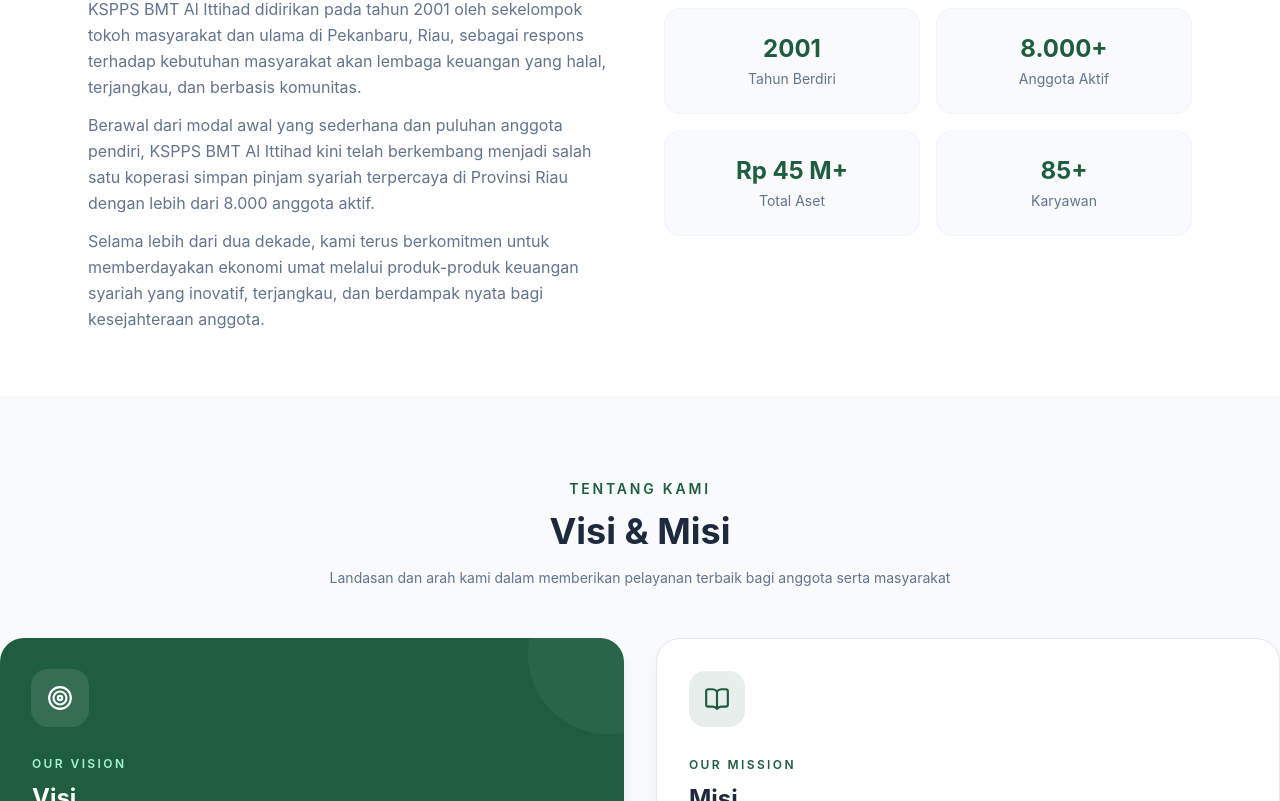
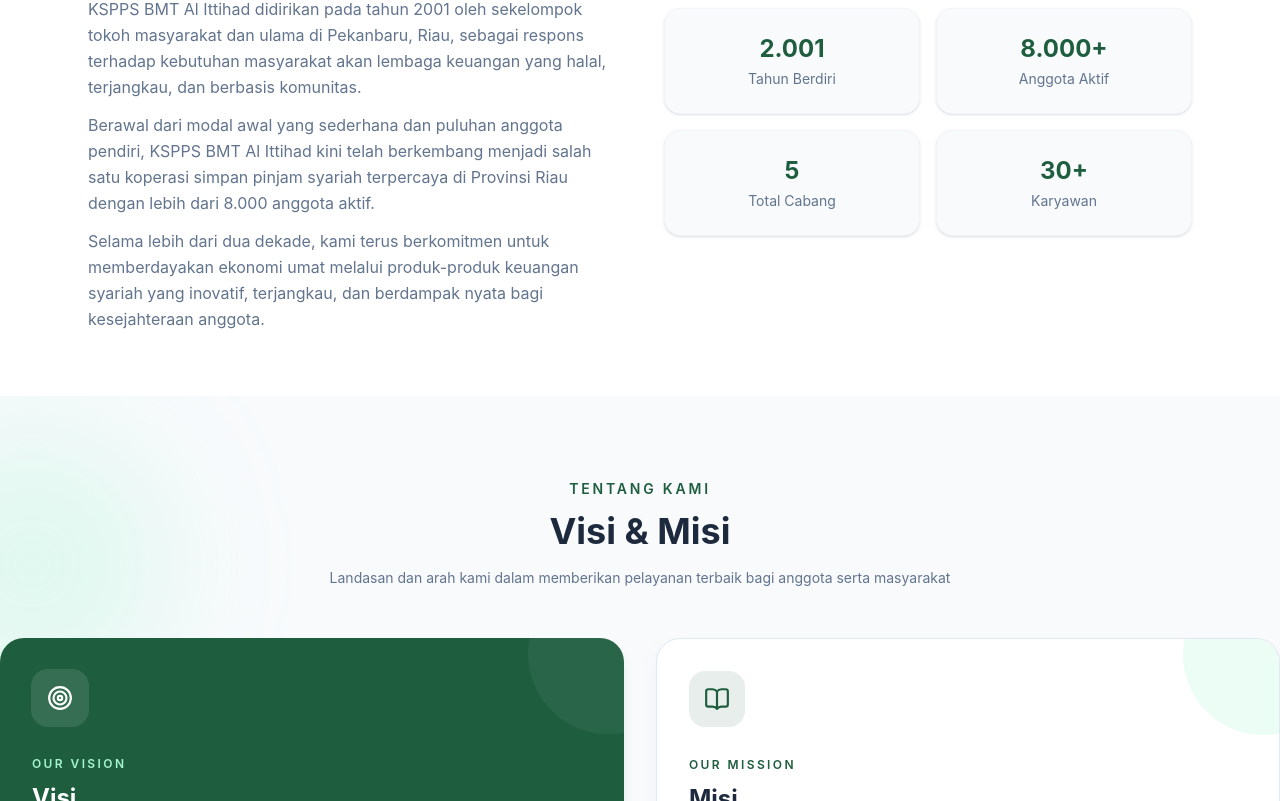
Before and after one commit to putri58/bmt-sistem, a React (Vite) app: page /tentang in a window 1280 px wide. Shown: the part 499-1300 px from the top of the page. Built offline with nearby package versions, Linux system fonts and the light colour scheme; no server answers.

Commit message:
perbaikan halaman tentang

```diff
--- a/src/pages/guest/Home.jsx
+++ b/src/pages/guest/Home.jsx
@@ -177,7 +177,7 @@
           <div className="grid items-center gap-12 md:grid-cols-2">
             <div>
               <span className="mb-4 inline-block rounded-full border border-emerald-500/30 bg-emerald-500/10 px-4 py-1.5 text-xs font-semibold text-emerald-400">
-                ✦ Terpercaya Sejak Tahun 2000
+                ✦ Terpercaya Sejak Tahun 2001
               </span>
               <h1 className="text-4xl font-bold leading-tight md:text-5xl">
                 Koperasi Simpan Pinjam Pembiayaan Syariah{" "}
--- a/src/pages/guest/Tentang.jsx
+++ b/src/pages/guest/Tentang.jsx
@@ -1,16 +1,84 @@
+import { useState, useEffect, useRef } from "react";
 import { Link } from "react-router-dom";
 import strukturOrganisasi from "../../data/strukturOrganisasi";
 import {
-  Landmark,
   ShieldCheck,
   Target,
   Heart,
   Award,
-  Users,
   BookOpen,
   ArrowRight,
 } from "lucide-react";
 
+/* ─────────────────────────────────────────────────────────
+   KOMPONEN ANIMASI ANGKA (COUNTER)
+───────────────────────────────────────────────────────── */
+function AnimatedCounter({ value }) {
+  const [count, setCount] = useState(0);
+  const [hasAnimated, setHasAnimated] = useState(false);
+  const ref = useRef(null);
+
+  // Mengambil angka murni (misal: "8.000+" -> 8000)
+  const numericValue = parseInt(value.replace(/\D/g, ""), 10) || 0;
+  const hasPlus = value.includes("+");
+  const isFormattedDot = value.includes(".");
+
+  useEffect(() => {
+    const observer = new IntersectionObserver(
+      ([entry]) => {
+        if (entry.isIntersecting && !hasAnimated) {
+          setHasAnimated(true);
+
+          let start = 0;
+          const end = numericValue;
+          const duration = 2000; // Durasi 2 detik
+          const frameDuration = 1000 / 60; // 60 FPS
+          const totalFrames = Math.round(duration / frameDuration);
+          let frame = 0;
+
+          const timer = setInterval(() => {
+            frame++;
+            // Rumus Ease-Out (gerakan melambat halus di akhir)
+            const progress = frame / totalFrames;
+            const easeOutProgress = 1 - Math.pow(1 - progress, 3);
+            const currentCount = Math.round(end * easeOutProgress);
+
+            if (frame >= totalFrames) {
+              setCount(end);
+              clearInterval(timer);
+            } else {
+              setCount(currentCount);
+            }
+          }, frameDuration);
+        }
+      },
+      { threshold: 0.3 }
+    );
+
+    if (ref.current) {
+      observer.observe(ref.current);
+    }
+
+    return () => observer.disconnect();
+  }, [numericValue, hasAnimated]);
+
+  // Format angka kembali dengan titik jika ribuan
+  const formattedCount =
+    isFormattedDot || numericValue >= 1000
+      ? new Intl.NumberFormat("id-ID").format(count)
+      : count;
+
+  return (
+    <span ref={ref}>
+      {formattedCount}
+      {hasPlus && "+"}
+    </span>
+  );
+}
+
+/* ─────────────────────────────────────────────────────────
+   DATA NILAI
+───────────────────────────────────────────────────────── */
 const nilai = [
   {
     icon: ShieldCheck,
@@ -34,6 +102,9 @@
   },
 ];
 
+/* ─────────────────────────────────────────────────────────
+   HALAMAN UTAMA TENTANG
+───────────────────────────────────────────────────────── */
 export default function Tentang() {
   return (
     <div>
@@ -97,14 +168,16 @@
               {[
                 { label: "Tahun Berdiri", value: "2001" },
                 { label: "Anggota Aktif", value: "8.000+" },
-                { label: "Total Aset", value: "Rp 45 M+" },
-                { label: "Karyawan", value: "85+" },
+                { label: "Total Cabang", value: "5" },
+                { label: "Karyawan", value: "30+" },
               ].map((s) => (
                 <div
                   key={s.label}
-                  className="rounded-2xl border border-slate-100 bg-slate-50 p-6 text-center"
+                  className="rounded-2xl border border-slate-100 bg-slate-50 p-6 text-center shadow-sm"
                 >
-                  <p className="text-2xl font-bold text-[#1E5E3F]">{s.value}</p>
+                  <p className="text-2xl font-bold text-[#1E5E3F]">
+                    <AnimatedCounter value={s.value} />
+                  </p>
                   <p className="mt-1 text-sm text-slate-500">{s.label}</p>
                 </div>
               ))}
@@ -116,7 +189,7 @@
       {/* VISI MISI */}
       <section className="relative overflow-hidden bg-slate-50 py-20">
         {/* Decorative background */}
-        <div className="absolute -left-24 top-10 h-64 w-64 rounded-full bg-emeralad-200/30 blur-3xl" />
+        <div className="absolute -left-24 top-10 h-64 w-64 rounded-full bg-emerald-200/30 blur-3xl" />
         <div className="absolute -right-24 bottom-10 h-64 w-64 rounded-full bg-green-200/30 blur-3xl" />
         <div className="relative mx-auto max-w-6xl px-6" />
         {/* Heading */}
@@ -135,25 +208,24 @@
         {/* Visi Misi */}
         <div className="grid gap-8 md:grid-cols-2">
           {/* Visi */}
-          <div className="group relative overflow-hidden rounded-3xl bg-[#1E5E3F] p-8 text-white shadow-lg shadow-green-900/10 transition-all duration-500 hover:=-translate-y-2 hover:shadow-2xl hover:shadow-green-900/20">
+          <div className="group relative overflow-hidden rounded-3xl bg-[#1E5E3F] p-8 text-white shadow-lg shadow-green-900/10 transition-all duration-500 hover:-translate-y-2 hover:shadow-2xl hover:shadow-green-900/20">
             {/* Decoration circle */}
             <div className="absolute -right-16 -top-16 h-40 w-40 rounded-full bg-white/5 transition-transform duration-700 group-hover:scale-150" />
             <div className="absolute -bottom-20 -left-20 h-40 w-40 rounded-full bg-emerald-400/10 blur-2xl" />
             {/* icon */}
-            <div className="relative mb-6 flex h-14 w-14 items-center justify-center rounded-2xl bg-white/10 ring-1 ring-white/10 transition-all duration-500 group-hover:rotate-6 group-hover:scale-110 group-hover:bg-wgite/15">
+            <div className="relative mb-6 flex h-14 w-14 items-center justify-center rounded-2xl bg-white/10 ring-1 ring-white/10 transition-all duration-500 group-hover:rotate-6 group-hover:scale-110 group-hover:bg-white/15">
               <Target
                 size={26}
                 className="transition-transform duration-500 group-hover:scale-110"
               />
             </div>
-            <div className="relativer">
+            <div className="relative">
               <span className="text-xs font-semibold uppercase tracking-[0.2em] text-emerald-200">
                 Our Vision
               </span>
               <h2 className="mt-2 text-2xl font-bold">Visi</h2>
               <div className="mt-4 h-1 w-10 rounded-full bg-emerald-300 transition-all duration-500 group-hover:w-20" />
               <p className="mt-5 leading-7 text-green-100">
-                {" "}
                 Menjadi koperasi simpan pinjam dan pembiayaan syariah yang
                 terpercaya, profesional, dan berdaya saing tinggi dalam rangka
                 mewujudkan kesejahteraan anggota dan masyarakat berdasarkan
@@ -161,15 +233,15 @@
               </p>
             </div>
             {/* bottom decoration */}
-            <div className="relative mt-8 flex items-center gap-2 text-xs font-medium text-emerald">
+            <div className="relative mt-8 flex items-center gap-2 text-xs font-medium text-emerald-200">
               <span className="h-1.5 w-1.5 animate-pulse rounded-full bg-emerald-300" />{" "}
               Berlandaskan Prinsip Syariah
             </div>
           </div>
-          {/* misi */}
+          {/* Misi */}
           <div className="group relative overflow-hidden rounded-3xl border border-slate-200 bg-white p-8 shadow-lg shadow-slate-200/50 transition-all duration-500 hover:-translate-y-2 hover:border-emerald-200 hover:shadow-2xl hover:shadow-emerald-900/10">
-            {/* Decorative backgronud */}
-            <div className="absolute -right-16 -top-16 h-40 w-40 rounded-full bg-emeralad-50 transition-transform duration-700 group-hover:scale-150" />
+            {/* Decorative background */}
+            <div className="absolute -right-16 -top-16 h-40 w-40 rounded-full bg-emerald-50 transition-transform duration-700 group-hover:scale-150" />
             <div className="absolute -bottom-20 -left-20 h-40 w-40 rounded-full bg-green-100/40 blur-2xl" />
             {/* icon */}
             <div className="relative mb-6 flex h-14 w-14 items-center justify-center rounded-2xl bg-[#1E5E3F]/10 transition-all duration-500 group-hover:-rotate-6 group-hover:scale-110 group-hover:bg-[#1E5E3F]/15">
@@ -190,8 +262,8 @@
               </p>
             </div>
             {/* Bottom decoration */}
-            <div className="relative mt-8 flex items-center gp-2 text-xs font-medium text-[#1E5E3F]">
-              <span className="h-1.5 animate-pulse rounded-full bg-[#1E5E3F]" />{" "}
+            <div className="relative mt-8 flex items-center gap-2 text-xs font-medium text-[#1E5E3F]">
+              <span className="h-1.5 w-1.5 animate-pulse rounded-full bg-[#1E5E3F]" />{" "}
               Untuk Kesejahteraan bersama
             </div>
           </div>
@@ -244,7 +316,8 @@
               Legalitas & Perizinan
             </h2>
             <p className="mt-2 text-sm text-slate-600">
-        Terdaftar dan beroperasi secara sah berdasarkan legalitas hukum yang berlaku.
+              Terdaftar dan beroperasi secara sah berdasarkan legalitas hukum
+              yang berlaku.
             </p>
           </div>
 
@@ -286,26 +359,31 @@
       </section>
 
       {/* STRUKTUR ORGANISASI */}
-<section id="struktur-organisasi" className="relative overflow-hidden bg-white py-20">
+      <section
+        id="struktur-organisasi"
+        className="relative overflow-hidden bg-white py-20"
+      >
         <div className="pointer-events-none absolute -left-32 top-20 h-72 w-72 rounded-full bg-emerald-100/40 blur-3xl" />
         <div className="pointer-events-none absolute -right-32 bottom-10 h-80 w-80 rounded-full bg-green-100/40 blur-3xl" />
 
         <div className="relative mx-auto max-w-6xl px-6">
-
           {/* Header */}
           <div className="mb-16 text-center">
             <span className="inline-flex items-center gap-2 rounded-full bg-[#1E5E3F]/10 px-4 py-2 text-xs font-bold uppercase tracking-[0.2em] text-[#1E5E3F]">
               <span className="h-2 w-2 rounded-full bg-[#1E5E3F]" />
               Organisasi
             </span>
-      <h2 className="mt-4 text-3xl font-bold text-slate-800 md:text-4xl">Struktur Organisasi</h2>
+            <h2 className="mt-4 text-3xl font-bold text-slate-800 md:text-4xl">
+              Struktur Organisasi
+            </h2>
             <p className="mx-auto mt-4 max-w-2xl text-sm leading-relaxed text-slate-500 md:text-base">
-        Mengenal jajaran pengurus KSPPS BMT Al-Ittihad yang berperan dalam menjalankan dan mengembangkan organisasi.
+              Mengenal jajaran pengurus KSPPS BMT Al-Ittihad yang berperan dalam
+              menjalankan dan mengembangkan organisasi.
             </p>
           </div>
 
           {/* KETUA */}
-    <div className="flex justify-center mb-4">
+          <div className="mb-4 flex justify-center">
             <div className="group relative w-full max-w-xs">
               <div className="absolute -inset-1 rounded-3xl bg-gradient-to-r from-[#1E5E3F]/30 via-emerald-300/20 to-[#1E5E3F]/30 opacity-0 blur-xl transition duration-500 group-hover:opacity-100" />
               <div className="relative overflow-hidden rounded-3xl border-2 border-[#1E5E3F]/20 bg-gradient-to-br from-[#1E5E3F] to-emerald-700 p-7 text-center shadow-xl transition-all duration-500 group-hover:-translate-y-2 group-hover:shadow-2xl">
@@ -314,64 +392,112 @@
                 <div className="absolute -bottom-8 -left-8 h-24 w-24 rounded-full bg-emerald-400/10" />
                 {/* Avatar inisial */}
                 <div className="relative mx-auto mb-4 flex h-20 w-20 items-center justify-center rounded-full bg-white/15 ring-4 ring-white/20 text-3xl font-black text-white shadow-inner">
-            {strukturOrganisasi[0].nama.split(" ").map(w => w[0]).slice(0,2).join("")}
+                  {strukturOrganisasi[0].nama
+                    .split(" ")
+                    .map((w) => w[0])
+                    .slice(0, 2)
+                    .join("")}
                 </div>
                 <span className="inline-block rounded-full bg-white/20 px-4 py-1 text-xs font-bold uppercase tracking-widest text-white/90">
                   {strukturOrganisasi[0].jabatan}
                 </span>
-          <h3 className="mt-3 text-xl font-bold text-white">{strukturOrganisasi[0].nama}</h3>
+                <h3 className="mt-3 text-xl font-bold text-white">
+                  {strukturOrganisasi[0].nama}
+                </h3>
                 <div className="mx-auto mt-4 h-px w-12 bg-white/30 transition-all duration-500 group-hover:w-24" />
               </div>
             </div>
           </div>
 
           {/* Connector vertikal */}
-    <div className="relative mx-auto h-10 flex justify-center">
-      <div className="w-px bg-[#1E5E3F]/30 h-full" />
+          <div className="relative mx-auto flex h-10 justify-center">
+            <div className="h-full w-px bg-[#1E5E3F]/30" />
           </div>
           {/* Connector horisontal */}
-    <div className="relative mx-auto mb-0 hidden md:flex items-start justify-center">
-      <div className="w-3/4 h-px bg-[#1E5E3F]/30" />
+          <div className="relative mx-auto mb-0 hidden items-start justify-center md:flex">
+            <div className="h-px w-3/4 bg-[#1E5E3F]/30" />
           </div>
 
           {/* PENGURUS */}
           <div className="grid gap-5 sm:grid-cols-2 lg:grid-cols-4">
             {strukturOrganisasi.slice(1).map((org, idx) => {
-        const initials = org.nama.split(" ").map(w => w[0]).slice(0,2).join("");
+              const initials = org.nama
+                .split(" ")
+                .map((w) => w[0])
+                .slice(0, 2)
+                .join("");
               const colors = [
-          { ring: "ring-emerald-200", bg: "bg-emerald-50", text: "text-emerald-700", accent: "bg-emerald-600", badge: "bg-emerald-100 text-emerald-700" },
-          { ring: "ring-blue-200",    bg: "bg-blue-50",    text: "text-blue-700",    accent: "bg-blue-600",    badge: "bg-blue-100 text-blue-700"    },
-          { ring: "ring-indigo-200",  bg: "bg-indigo-50",  text: "text-indigo-700",  accent: "bg-indigo-600",  badge: "bg-indigo-100 text-indigo-700" },
-          { ring: "ring-teal-200",    bg: "bg-teal-50",    text: "text-teal-700",    accent: "bg-teal-600",    badge: "bg-teal-100 text-teal-700"    },
+                {
+                  ring: "ring-emerald-200",
+                  bg: "bg-emerald-50",
+                  text: "text-emerald-700",
+                  accent: "bg-emerald-600",
+                  badge: "bg-emerald-100 text-emerald-700",
+                },
+                {
+                  ring: "ring-blue-200",
+                  bg: "bg-blue-50",
+                  text: "text-blue-700",
+                  accent: "bg-blue-600",
+                  badge: "bg-blue-100 text-blue-700",
+                },
+                {
+                  ring: "ring-indigo-200",
+                  bg: "bg-indigo-50",
+                  text: "text-indigo-700",
+                  accent: "bg-indigo-600",
+                  badge: "bg-indigo-100 text-indigo-700",
+                },
+                {
+                  ring: "ring-teal-200",
+                  bg: "bg-teal-50",
+                  text: "text-teal-700",
+                  accent: "bg-teal-600",
+                  badge: "bg-teal-100 text-teal-700",
+                },
               ];
               const c = colors[idx % colors.length];
               return (
                 <div key={org.nama} className="group relative">
-            <div className={`absolute -inset-1 rounded-3xl ${c.bg} opacity-0 blur-lg transition duration-500 group-hover:opacity-60`} />
+                  <div
+                    className={`absolute -inset-1 rounded-3xl ${c.bg} opacity-0 blur-lg transition duration-500 group-hover:opacity-60`}
+                  />
                   <div className="relative h-full overflow-hidden rounded-3xl border border-slate-200 bg-white p-5 text-center shadow-sm transition-all duration-500 group-hover:-translate-y-2 group-hover:border-slate-300 group-hover:shadow-xl">
                     {/* Top accent bar animasi */}
-              <div className={`absolute left-0 top-0 h-1 w-0 ${c.accent} transition-all duration-500 group-hover:w-full rounded-t-3xl`} />
+                    <div
+                      className={`absolute left-0 top-0 h-1 w-0 ${c.accent} rounded-t-3xl transition-all duration-500 group-hover:w-full`}
+                    />
 
                     {/* Avatar inisial */}
-              <div className={`mx-auto mb-4 mt-2 flex h-16 w-16 items-center justify-center rounded-full ${c.bg} ring-4 ${c.ring} text-xl font-black ${c.text} shadow-sm transition-transform duration-500 group-hover:scale-110`}>
+                    <div
+                      className={`mx-auto mb-4 mt-2 flex h-16 w-16 items-center justify-center rounded-full ${c.bg} ring-4 ${c.ring} text-xl font-black ${c.text} shadow-sm transition-transform duration-500 group-hover:scale-110`}
+                    >
                       {initials}
                     </div>
 
                     {/* Jabatan badge */}
-              <span className={`inline-block rounded-full px-3 py-1 text-xs font-bold ${c.badge}`}>
+                    <span
+                      className={`inline-block rounded-full px-3 py-1 text-xs font-bold ${c.badge}`}
+                    >
                       {org.jabatan}
                     </span>
 
                     {/* Nama */}
-              <h3 className="mt-2.5 text-base font-bold text-slate-800 leading-snug">{org.nama}</h3>
+                    <h3 className="mt-2.5 text-base font-bold leading-snug text-slate-800">
+                      {org.nama}
+                    </h3>
 
                     {/* Bidang (opsional) */}
                     {org.bidang && (
-                <p className="mt-1 text-xs text-slate-500">{org.bidang}</p>
+                      <p className="mt-1 text-xs text-slate-500">
+                        {org.bidang}
+                      </p>
                     )}
 
                     {/* Divider animasi */}
-              <div className={`mx-auto mt-3 h-0.5 w-8 rounded-full ${c.accent} transition-all duration-500 group-hover:w-16`} />
+                    <div
+                      className={`mx-auto mt-3 h-0.5 w-8 rounded-full ${c.accent} transition-all duration-500 group-hover:w-16`}
+                    />
                   </div>
                 </div>
               );
@@ -385,7 +511,6 @@
               Bersama membangun dan mengembangkan BMT Al-Ittihad
             </p>
           </div>
-
         </div>
       </section>
 
```
Lines whose indentation alone changed are shown as unchanged.
